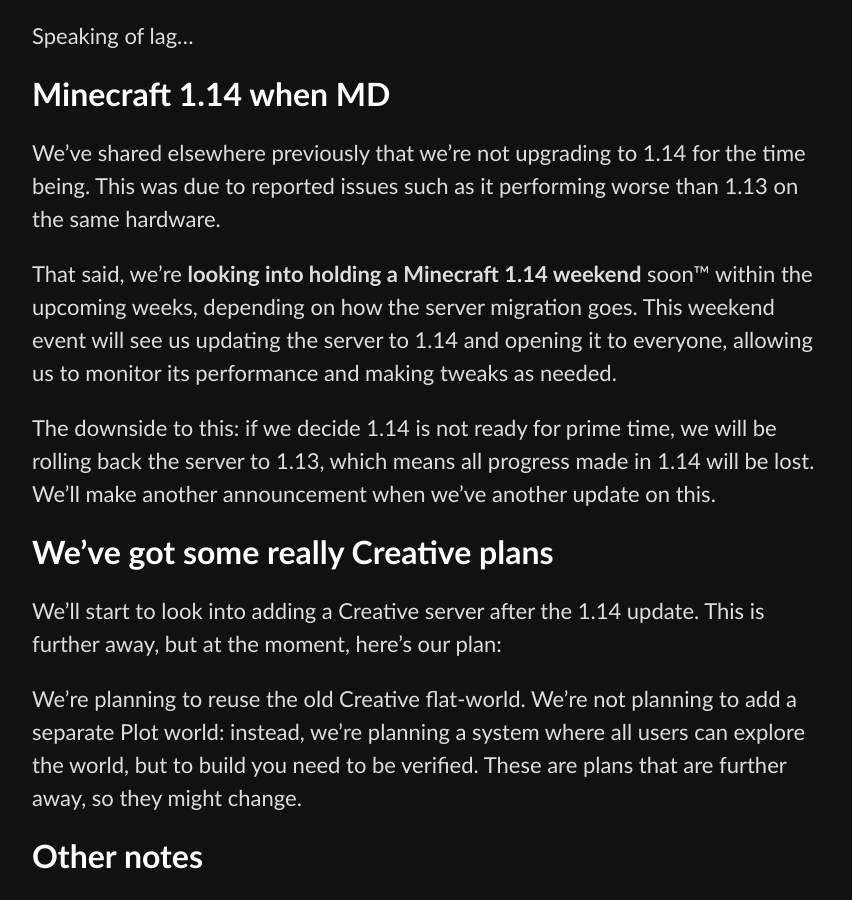
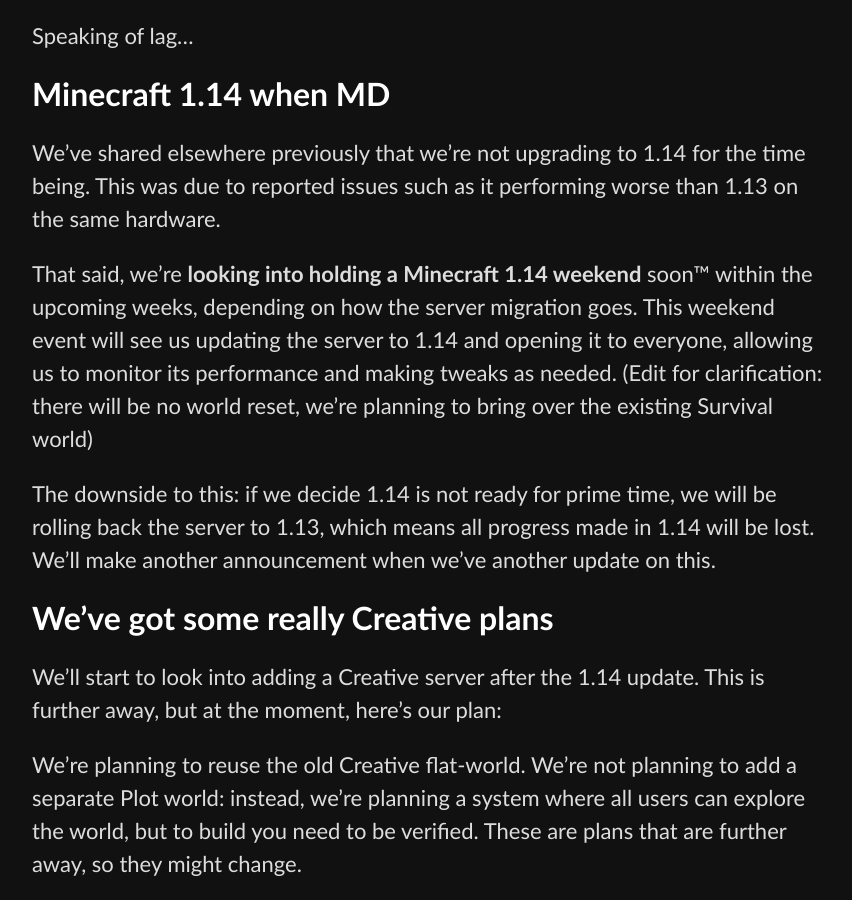
Before and after one commit to N3FS/N3FS-website, a Jekyll site: the page built from _posts/2019-08-07-minecraft-1.14-roadmap.md, in a window 1280 px wide and 900 px high, scrolled down 825 px. Shown: the whole window, without its empty margins (208-1060 px from the left). Built offline with Jekyll 4.4.1, drawn with Linux system fonts in a browser that asks for light colours.

Commit message:
Add clarification to news post

```diff
--- a/_posts/2019-08-07-minecraft-1.14-roadmap.md
+++ b/_posts/2019-08-07-minecraft-1.14-roadmap.md
@@ -20,7 +20,7 @@
 
 We've shared elsewhere previously that we're not upgrading to 1.14 for the time being. This was due to reported issues such as it performing worse than 1.13 on the same hardware.
 
-That said, we're **looking into holding a Minecraft 1.14 weekend** soon™ within the upcoming weeks, depending on how the server migration goes. This weekend event will see us updating the server to 1.14 and opening it to everyone, allowing us to monitor its performance and making tweaks as needed.
+That said, we're **looking into holding a Minecraft 1.14 weekend** soon™ within the upcoming weeks, depending on how the server migration goes. This weekend event will see us updating the server to 1.14 and opening it to everyone, allowing us to monitor its performance and making tweaks as needed. (Edit for clarification: there will be no world reset, we're planning to bring over the existing Survival world)
 
 The downside to this: if we decide 1.14 is not ready for prime time, we will be rolling back the server to 1.13, which means all progress made in 1.14 will be lost. We'll make another announcement when we've another update on this.
 
```
